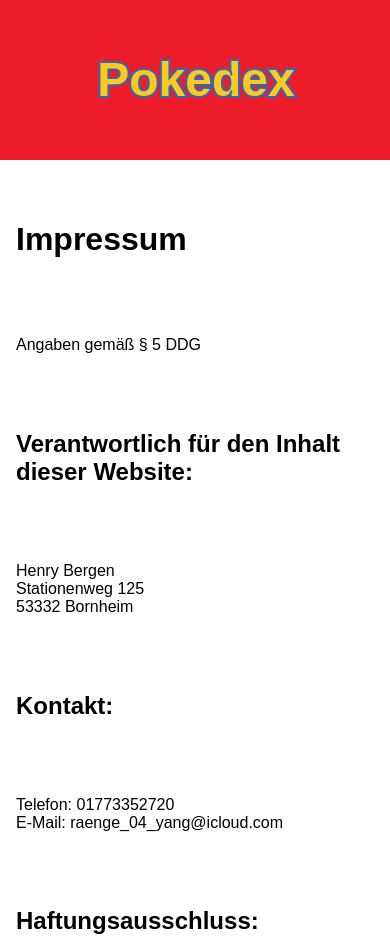
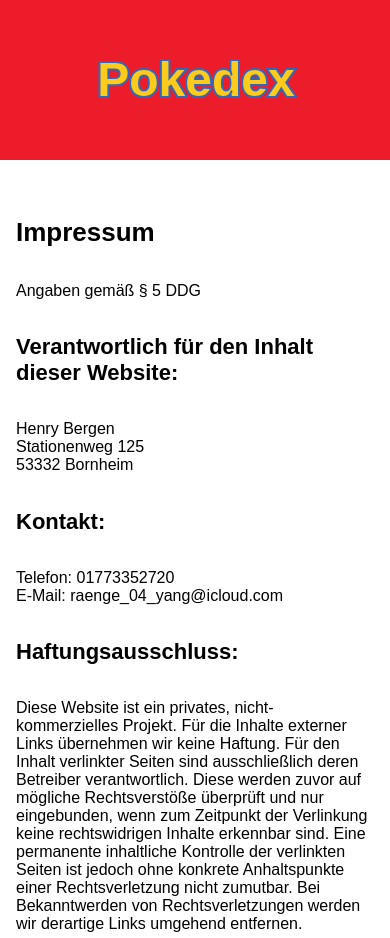
Before and after one commit to henry-bergen/Pokedex, a plain HTML site: page imprint.html in a window 390 px wide. Shown: the top 938 px of the page. Drawn offline with Linux system fonts and the light colour scheme.

Commit message:
finalize: last feedback implementations

```diff
--- a/styles/general.css
+++ b/styles/general.css
@@ -37,7 +37,7 @@
 
 main {
   width: 100%;
-  padding: 4% 8%;
+  padding: 0 160px;
   background-color: white;
   display: flex;
   justify-content: center;
--- a/styles/imprint&privacy.css
+++ b/styles/imprint&privacy.css
@@ -1,9 +1,21 @@
 .mainContent {
   align-items: flex-start;
   text-align: left;
+  gap: 0;
 }
 
 a {
   text-decoration: none;
   color: black;
+  word-break: break-all;
 }
+
+@media (max-width: 768px) {
+h1 {
+  font-size: 26px;
+}
+
+h2 {
+  font-size: 22px;
+}
+}
```
